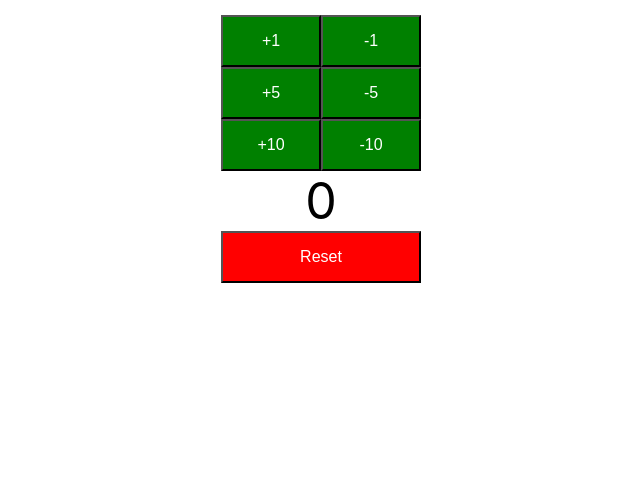
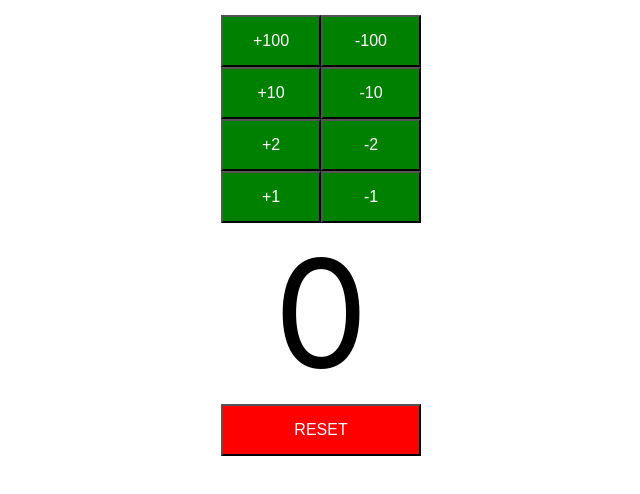
Before and after one commit to lordWillfer/todo-app, a React (Create React App) app: page / in a window 1280 px wide. Shown: the top 494 px of the page, without its empty margins (319-959 px from the left). Built offline with nearby package versions, Linux system fonts and the light colour scheme.

Commit message:
Llamando directamente a las funciones del componente padre

```diff
--- a/src/components/counter/Counter.css
+++ b/src/components/counter/Counter.css
@@ -7,7 +7,7 @@ button {
 }
 
 .count {
-    font-size: 50px;
+    font-size: 150px;
     padding: 15px 30px;
 }
 
--- a/src/components/counter/Counter.jsx
+++ b/src/components/counter/Counter.jsx
@@ -22,11 +22,12 @@ class Counter extends Component {
     render() {
         return (
             <div className="counter">
+                <CounterButton by={100} incrementMethod={this.increment} decrementMethod={this.decrement} />
+                <CounterButton by={10} incrementMethod={this.increment} decrementMethod={this.decrement} />
+                <CounterButton by={2} incrementMethod={this.increment} decrementMethod={this.decrement} />
                 <CounterButton incrementMethod={this.increment} decrementMethod={this.decrement} />
-                <CounterButton by={5} incrementMethod={this.increment} decrementMethod={this.decrement} />
-                <CounterButton by={10} incrementMethod={this.increment} decrementMethod={this.decrement} />
                 <span className="count">{this.state.counter}</span>
-                <div><button className="reset" onClick={this.reset}>Reset</button></div>
+                <div><button className="reset" onClick={this.reset}>RESET</button></div>
             </div>
         );
     }
@@ -57,46 +58,13 @@ class Counter extends Component {
 // Class CounterButton Component
 class CounterButton extends Component {
 
-    // Definir el estado inicial en un constructor
-    // state => counter 0
-    constructor() {
-        super();// Error 1
-
-        this.state = {
-            counter: 0
-        }
-
-        this.increment = this.increment.bind(this);
-        this.decrement = this.decrement.bind(this);
-    }
-
     render() {
         return (
             <div className="counter">
-                <button onClick={this.increment}>+{this.props.by}</button>
-                <button onClick={this.decrement}>-{this.props.by}</button>
+                <button onClick={() => this.props.incrementMethod(this.props.by)}>+{this.props.by}</button>
+                <button onClick={() => this.props.decrementMethod(this.props.by)}>-{this.props.by}</button>
             </div>
         );
-    }
-
-    increment() {
-        this.setState(
-            () => {
-                return { counter: this.state.counter + this.props.by }
-            }
-        );
-
-        this.props.incrementMethod(this.props.by);
-    }
-
-    decrement() {
-        this.setState(
-            () => {
-                return { counter: this.state.counter - this.props.by }
-            }
-        );
-
-        this.props.decrementMethod(this.props.by);
     }
 }
 
```
